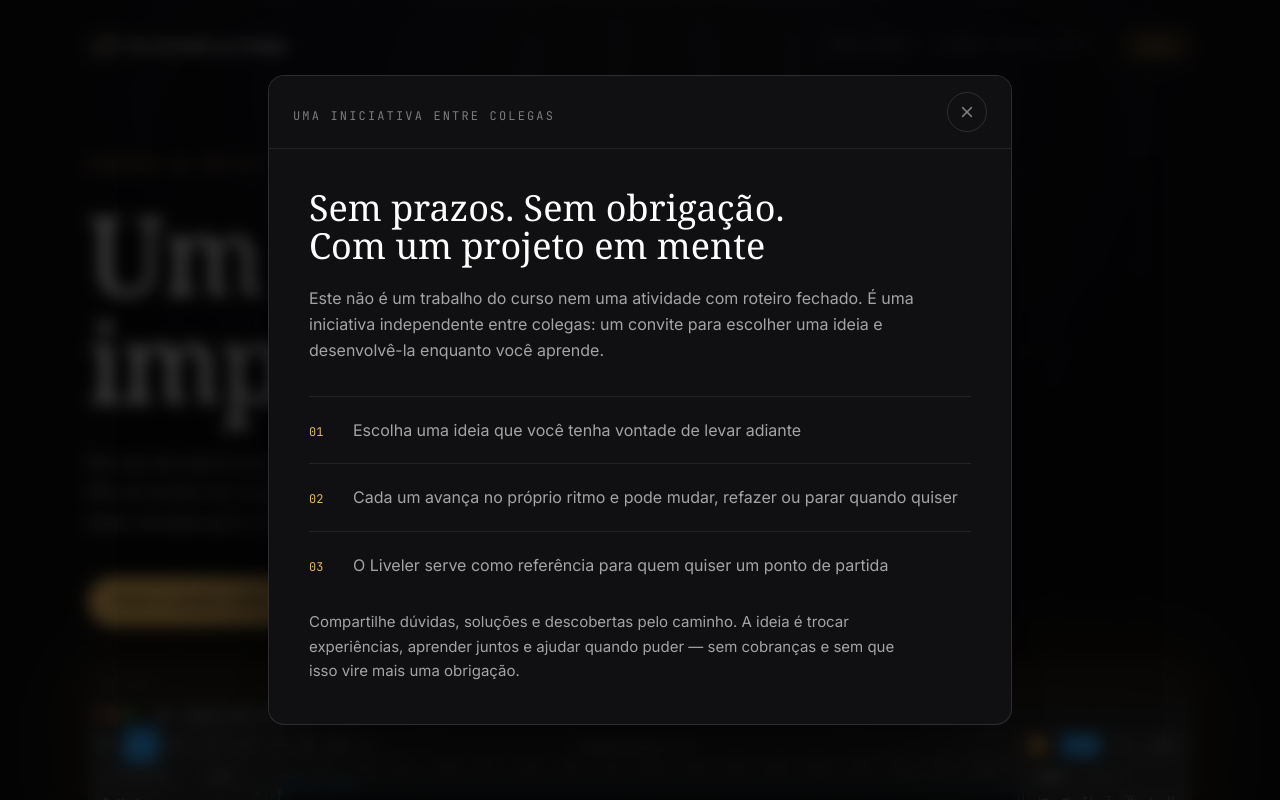
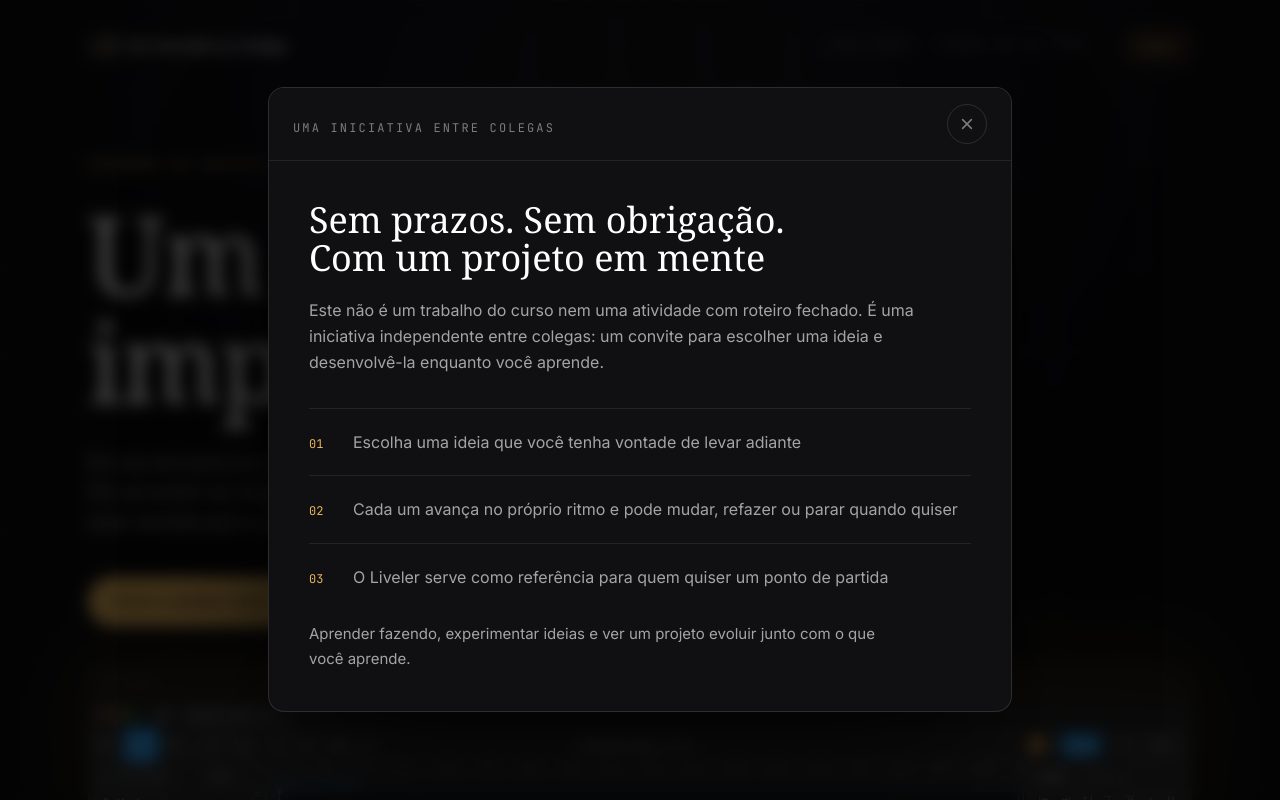
Before and after one commit to Vat-ua/do-conceito-ao-codigo, a React (Vite) app: page / in a window 1280 px wide. Both pictures are taken after a click on the button "Sobre". Shown: the top 800 px of the page. Built offline with nearby package versions, Linux system fonts and the light colour scheme; a web font is replaced by a local one.

Commit message:
Update about dialog text

```diff
--- a/src/components/AboutDialog.tsx
+++ b/src/components/AboutDialog.tsx
@@ -88,9 +88,7 @@ export default function AboutDialog() {
             </ul>
 
             <p className="about-dialog-note">
-              Compartilhe dúvidas, soluções e descobertas pelo caminho.
-              A ideia é trocar experiências, aprender juntos e ajudar
-              quando puder — sem cobranças e sem que isso vire mais uma obrigação.
+              Aprender fazendo, experimentar ideias e ver um projeto evoluir junto com o que você aprende.
             </p>
           </div>
         </div>
```
